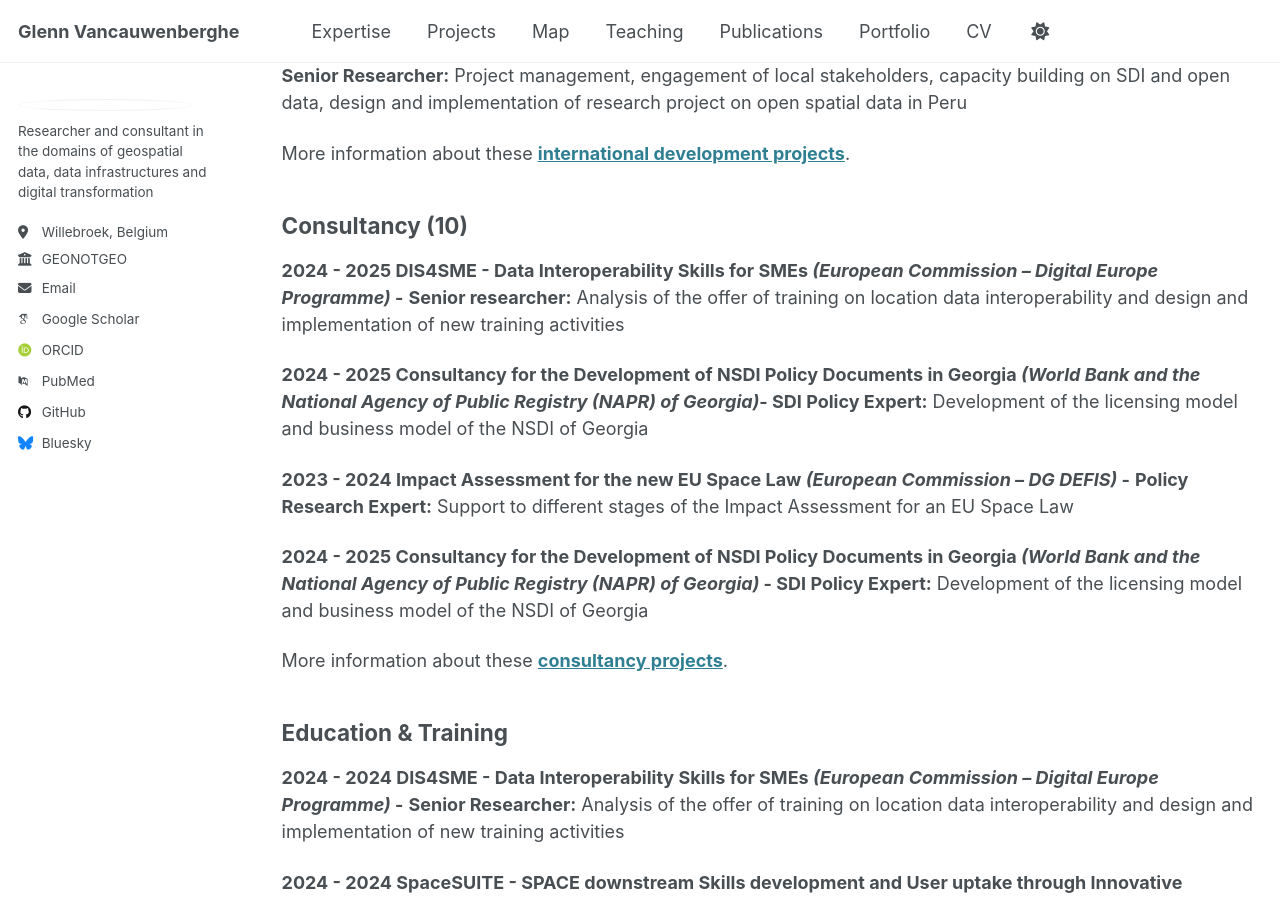
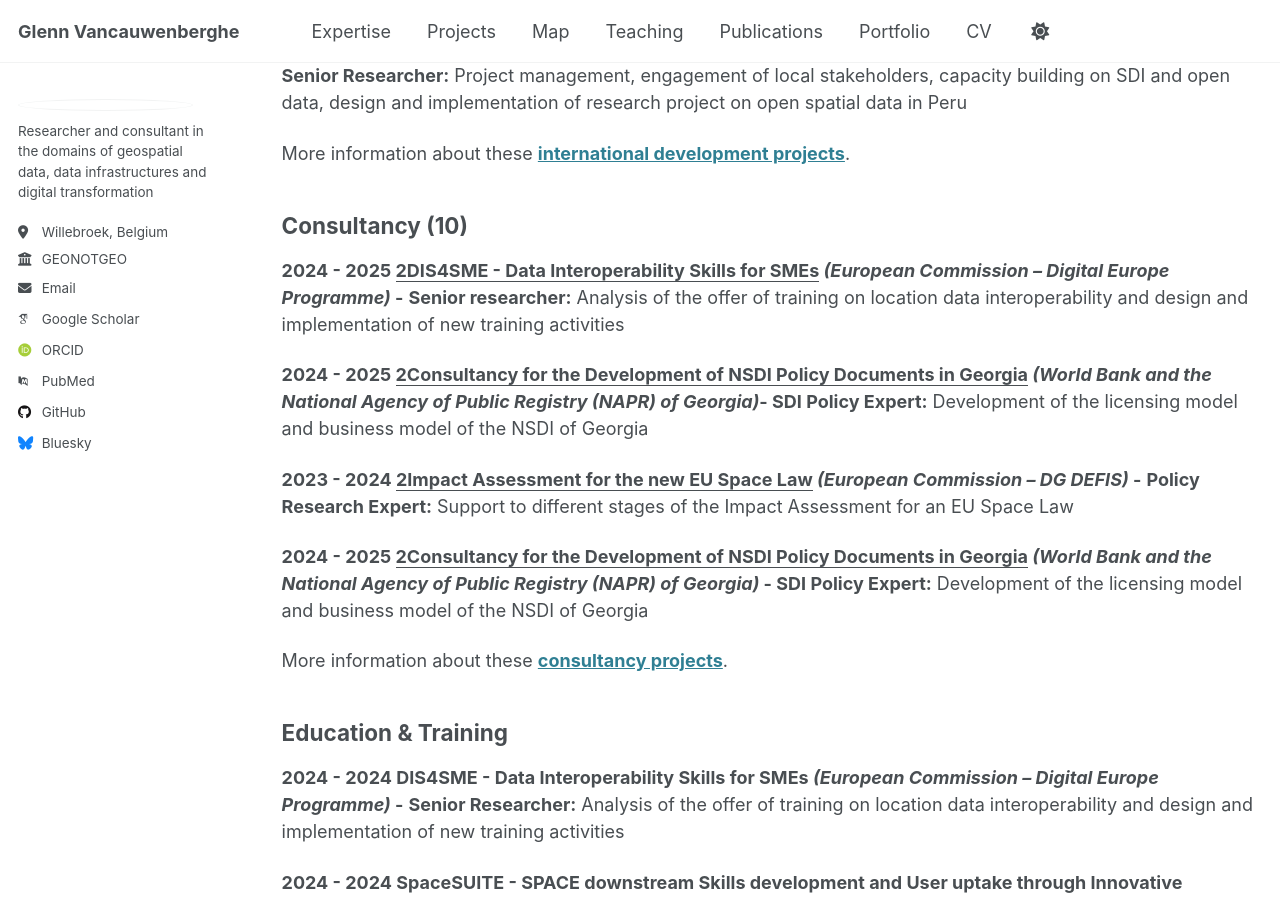
Before and after one commit to GVancauwenberghe/gvancauwenberghe.github.io, a Jekyll site: the page built from _pages/projects.md, in a window 1280 px wide and 900 px high, scrolled down 934 px. Built offline with Jekyll 4.4.1, drawn with Linux system fonts in a browser that asks for light colours; some web fonts are replaced.

Commit message:
Update projects.md

```diff
--- a/_pages/projects.md
+++ b/_pages/projects.md
@@ -33,16 +33,16 @@
 
 More information about these [**international development projects**](https://gvancauwenberghe.github.io/projects).
 ## Consultancy (10)
-**2024 - 2025 DIS4SME -  Data Interoperability Skills for SMEs _(European Commission –   Digital Europe Programme)_ -**
+**2024 - 2025 <ins>2DIS4SME -  Data Interoperability Skills for SMEs</ins> _(European Commission –   Digital Europe Programme)_ -**
 **Senior researcher:** Analysis of the offer of training on location data interoperability and design and implementation of new training activities
 
-**2024 - 2025 Consultancy for the Development of NSDI Policy Documents in Georgia _(World Bank and the National Agency of Public Registry (NAPR) of Georgia)_-
+**2024 - 2025 <ins>2Consultancy for the Development of NSDI Policy Documents in Georgia</ins> _(World Bank and the National Agency of Public Registry (NAPR) of Georgia)_-
 SDI Policy Expert:**   Development of the licensing model and business model of the NSDI of Georgia
 
-**2023 - 2024 Impact Assessment for the new EU Space Law _(European Commission –   DG DEFIS)_ -**
+**2023 - 2024 <ins>2Impact Assessment for the new EU Space Law</ins> _(European Commission –   DG DEFIS)_ -**
 **Policy Research Expert:** Support to different stages of the Impact Assessment for an EU Space Law
 
-**2024 - 2025 Consultancy for the Development of NSDI Policy Documents in Georgia _(World Bank and the National Agency of Public Registry (NAPR) of Georgia)_ -
+**2024 - 2025 <ins>2Consultancy for the Development of NSDI Policy Documents in Georgia</ins> _(World Bank and the National Agency of Public Registry (NAPR) of Georgia)_ -
 SDI Policy Expert:**   Development of the licensing model and business model of the NSDI of Georgia
 
 More information about these [**consultancy projects**](https://gvancauwenberghe.github.io/projects).
```
